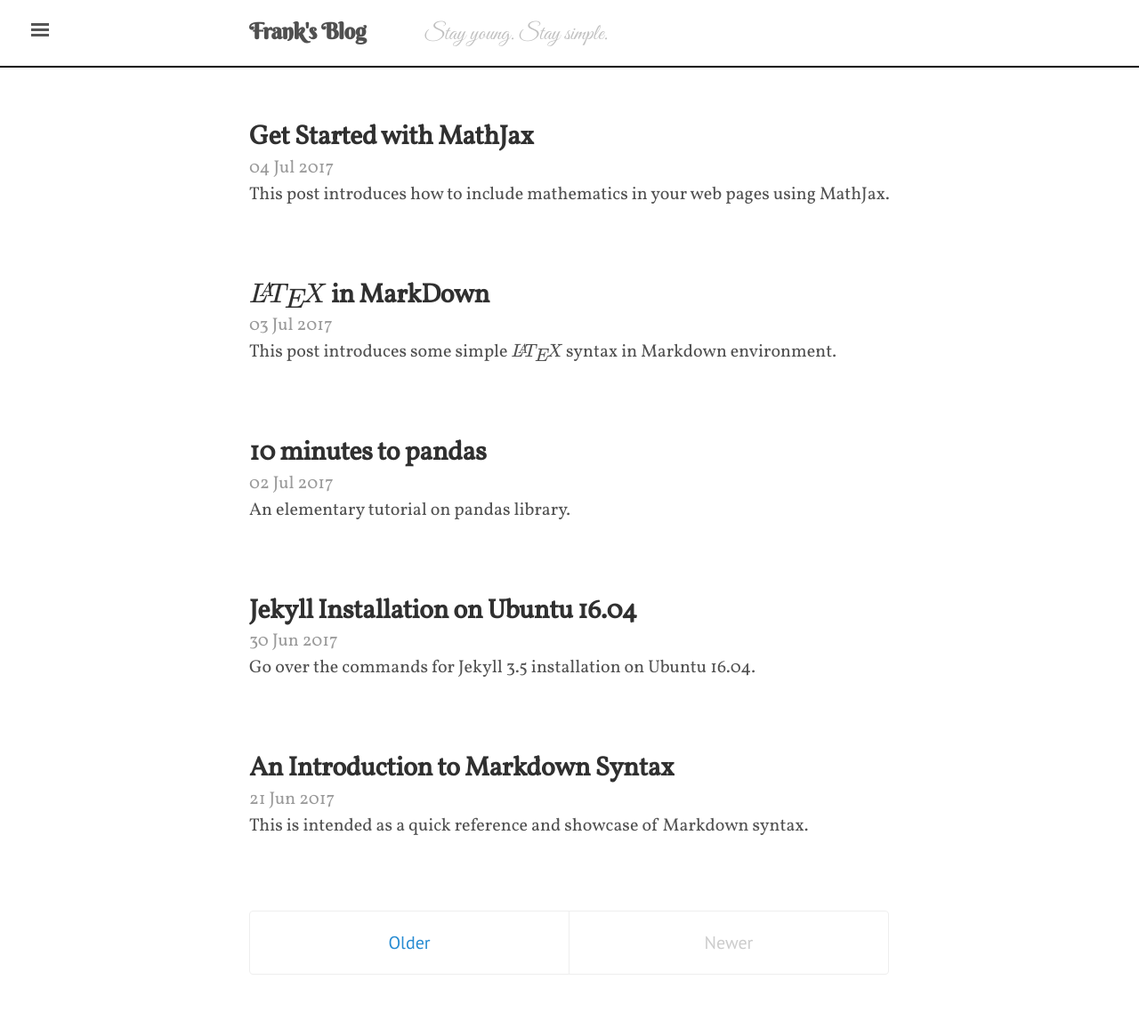
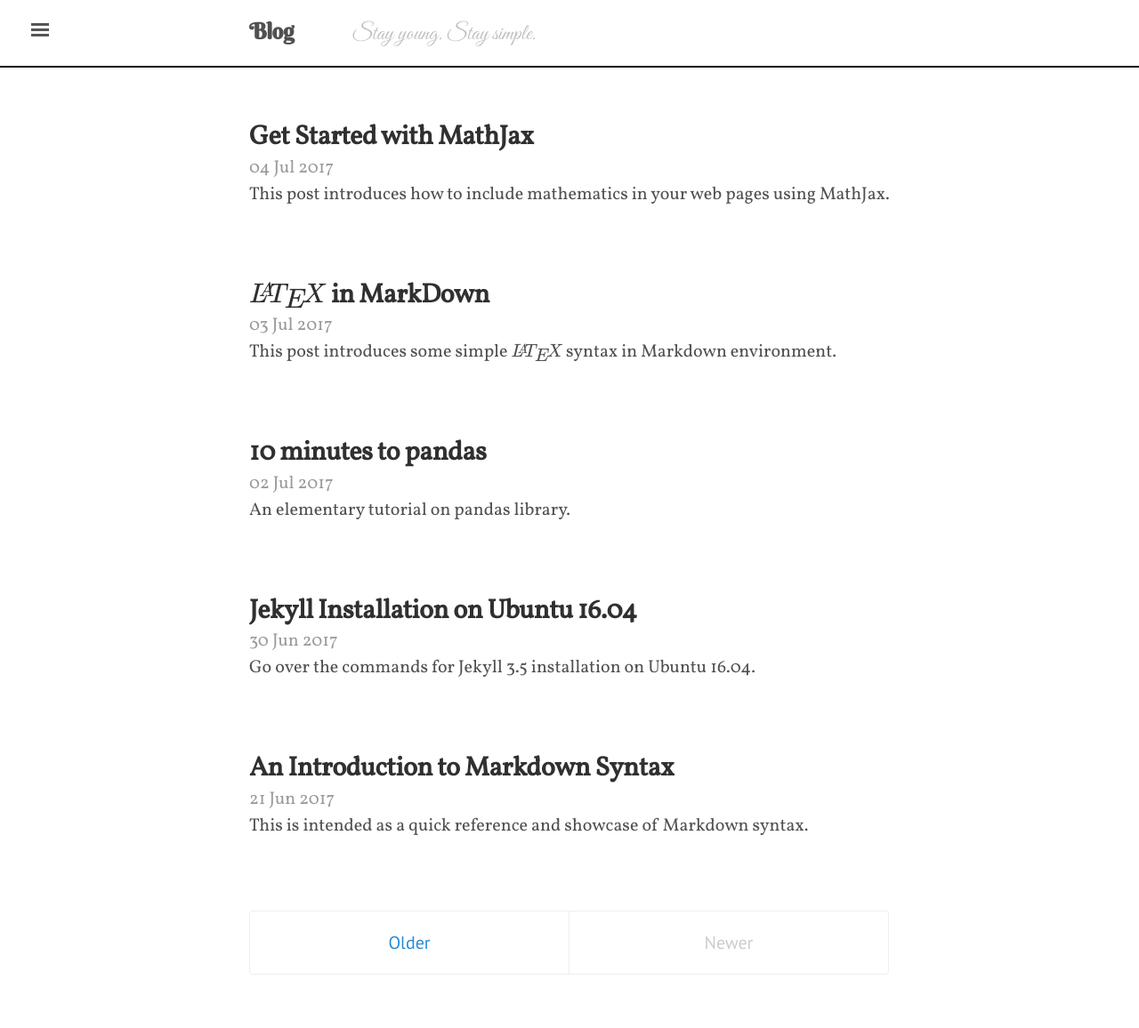
Before and after one commit to shevapato2008/myBlog, a Jekyll site: the page built from index.html, in a window 1280 px wide. Shown: the whole page at 89% size. Built offline with Jekyll 4.4.1, drawn with Linux system fonts in a browser that asks for light colours; some web fonts are replaced; formulas are drawn with MathJax 3; the list of posts is cut into pages by our own code.

Commit message:
Changed tab name.

```diff
--- a/_config.yml
+++ b/_config.yml
@@ -4,7 +4,7 @@
 permalink:           pretty
 
 # Setup
-title:               "Frank's Blog"
+title:               "Blog"
 tagline:             "Stay young. Stay simple."
 description:         'A reserved <a href="http://jekyllrb.com" target="_blank">Jekyll</a> theme that places the utmost gravity on content with a hidden drawer. Made by <a href="https://twitter.com/mdo" target="_blank">@mdo</a>.'
 url:                 http://lanyon.getpoole.com
```
